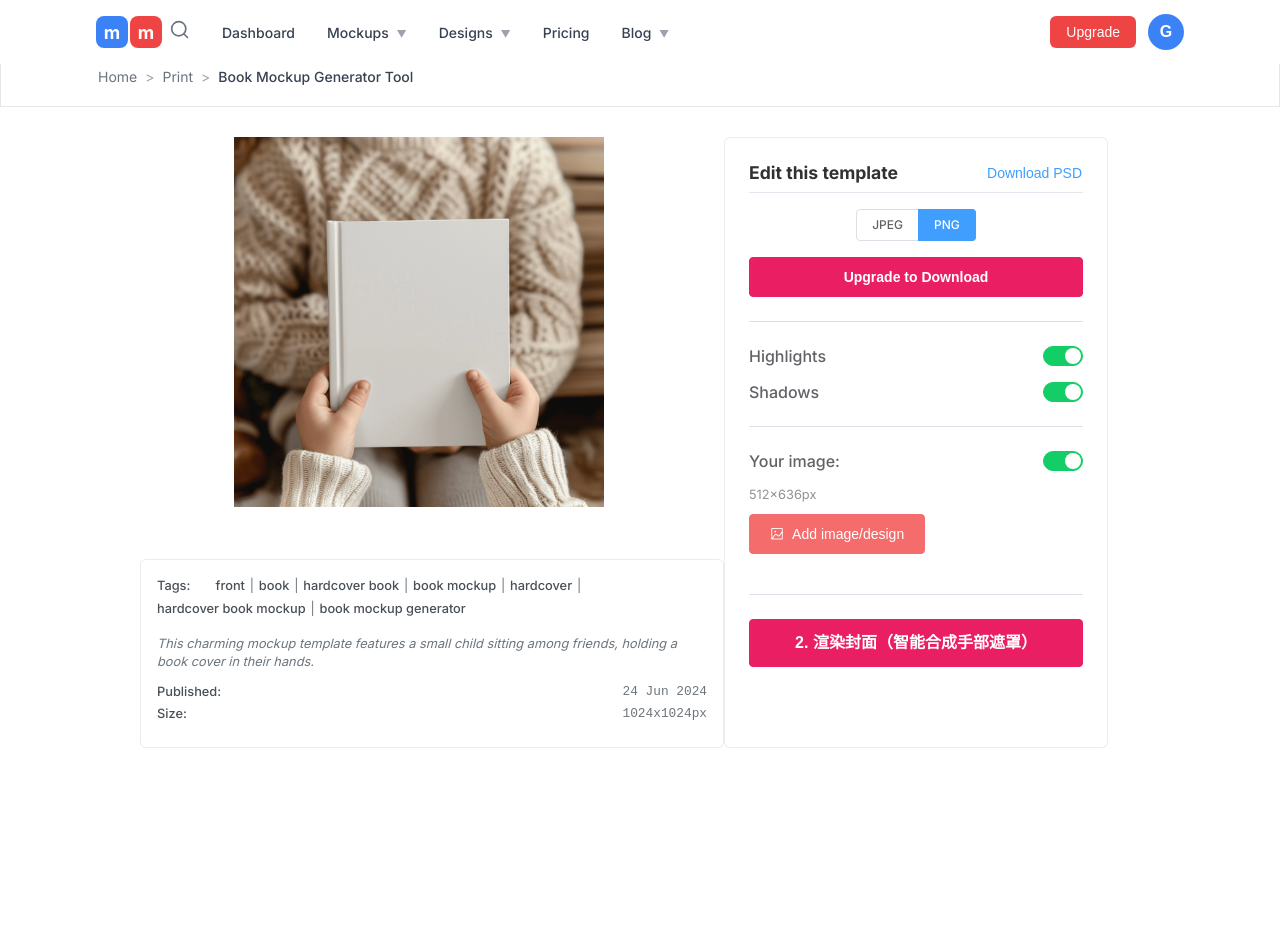
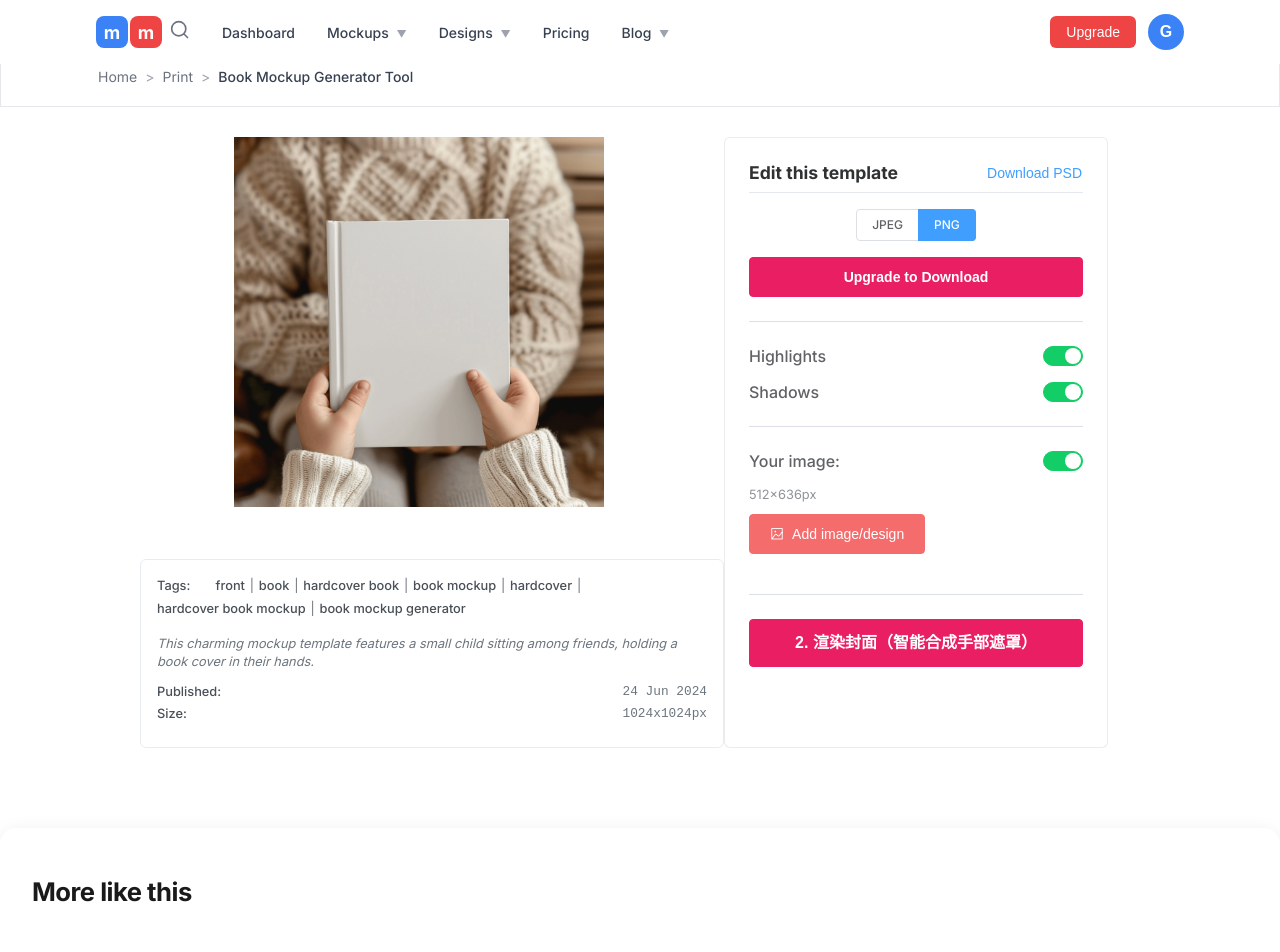
Before and after one commit to dis625406542/bookmockupgenerator, a Vue app in the folder web-ui/: page / in a window 1280 px wide. Shown: the top 952 px of the page. Before the commit the page ends 800 px from the top, so only its background shows below. Built offline with nearby package versions, Linux system fonts and the light colour scheme; the HTML template or start-up script is replaced by a standard one.

Commit message:
生成器修改

```diff
--- a/web-ui/src/views/Home.vue
+++ b/web-ui/src/views/Home.vue
@@ -127,6 +127,9 @@
              </div>
                      </div>
          </div>
+
+         <!-- 新增：More like this 轮播组件 -->
+         <ImageCarousel />
        </div>
      </div>
    </div>
@@ -142,7 +145,8 @@ export default {
   name: 'MockupTool',
   components: {
     Header: () => import('@/components/Header.vue'),
-    PageHeader: () => import('@/components/PageHeader.vue')
+    PageHeader: () => import('@/components/PageHeader.vue'),
+    ImageCarousel: () => import('@/components/ImageCarousel.vue')
   },
   data() {
     return {
```
Lines whose indentation alone changed are shown as unchanged.
